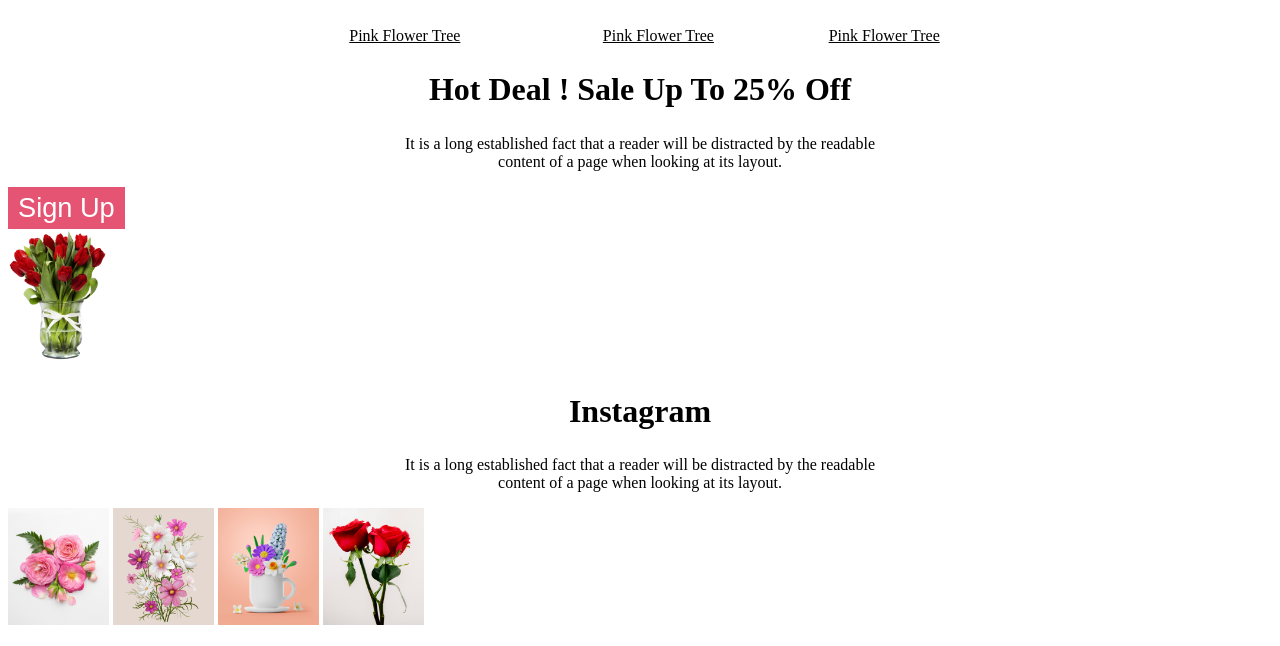
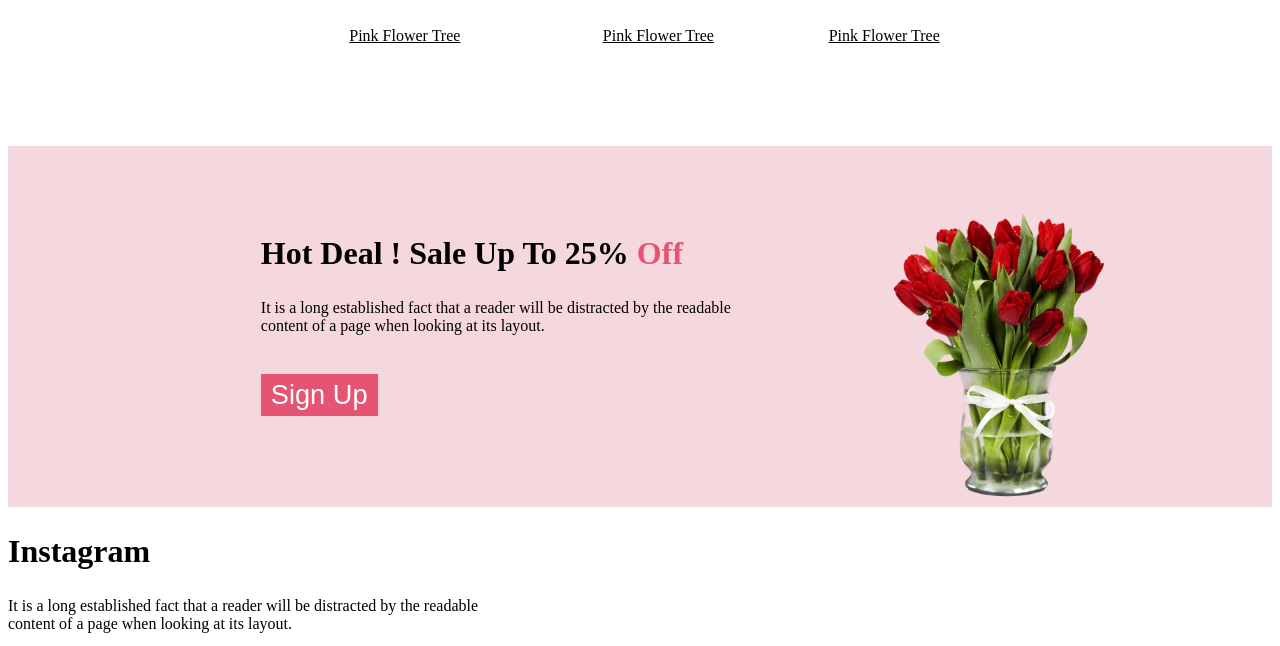
Before and after one commit to AfifaKhan11/my-first-flower-shop-assignment, a plain HTML site: page index.html in a window 1280 px wide. Shown: the part 949-1595 px from the top of the page. Drawn offline with Linux system fonts and the light colour scheme.

Commit message:
image section added

```diff
--- a/index.html
+++ b/index.html
@@ -55,21 +55,20 @@
       </section>
 
 
-      <main>
-    <section class="content">
-   <div class="center-text">
-    <h1>Hot Deal ! Sale Up To 25% Off</h1>
+
+    <section class="hire">
+   <div >
+    <h1>Hot Deal ! Sale Up To 25% <span style="color: #E55473;">Off</span></h1>
     <p>It is a long established fact that a reader will be distracted by the readable <br>  content of a page when looking at its layout.</p>
 
-<button class="btn primary">Sign Up</button>
+<button class="btn primary" style="margin-top: 5%;">Sign Up</button>
    </div>
 
-   <div class="img">
-    <img style="width: 8%;" src="Flower Asset/pngwing 8.png" alt="">
+   <div>
+    <img style="width: 70%;padding-left:50%;" src="Flower Asset/pngwing 8.png" alt="">
 
 </div>
-   </section>
-  </main>
+  </section>
 
 <section class="content">
  <div class="center-text">
--- a/styles/portfolio.css
+++ b/styles/portfolio.css
@@ -39,21 +39,17 @@ padding-left: 25%;
     padding-top: 2%;
 }
 
-
-
-
-
-.center h1,p{
-    text-align: center;
-}
-
-.center-text{
+.hire{
+    display: flex;
+    padding-left: 20%;
+    padding-top: 5%;
+    background-color: #F5D8DE;
+    margin-top: 8%;
 
 }
 
 
-.content h1,p{
+
+.center {
     text-align: center;
 }
-
-.conten
```
